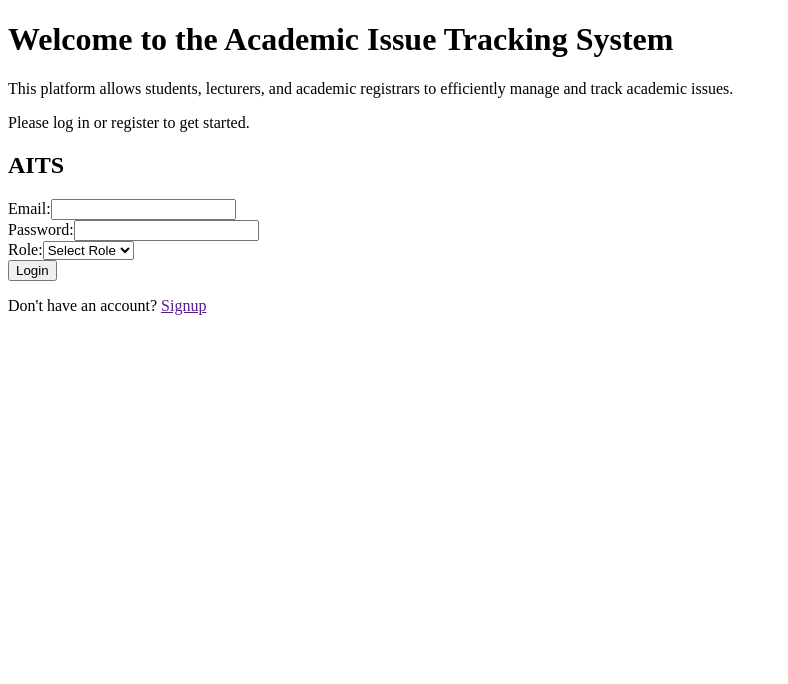
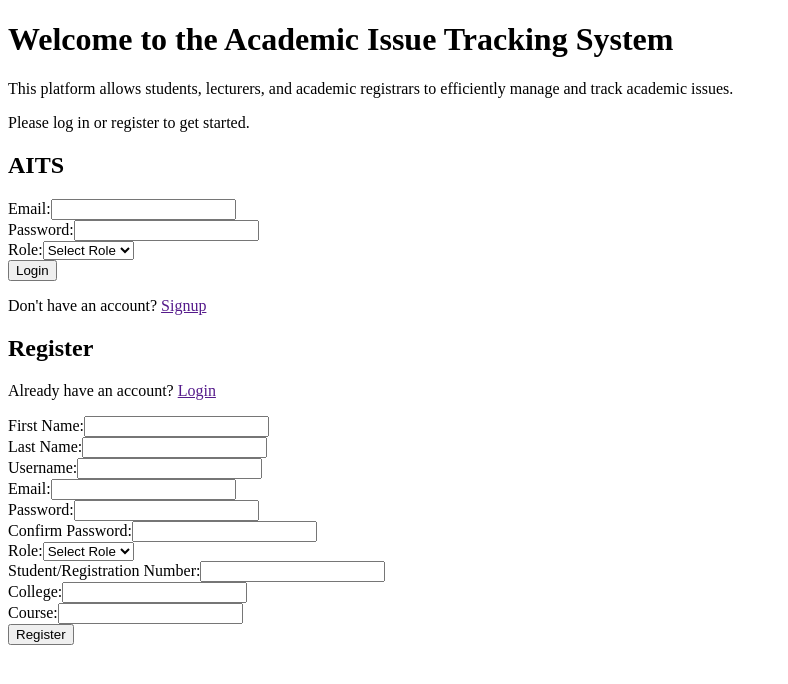
Before and after one commit to ArnoldPeterMukasa/AITS_GROUP_G, a React (Vite) app in the folder frontend_site/frontend/: page / in a window 1280 px wide. Shown: the top 684 px of the page, without its empty margins (0-788 px from the left). Built offline with nearby package versions, Linux system fonts and the light colour scheme.

Commit message:
i have registered the register page in app.jsx

```diff
--- a/frontend_site/frontend/src/App.jsx
+++ b/frontend_site/frontend/src/App.jsx
@@ -1,10 +1,12 @@
 import Home from "./components/Home";
 import LoginPage from "./components/LoginPage";
+import RegisterPage from "./components/Register";
 function App() {
   return (
     <div>
       <Home />
-      <LoginPage/>
+      <LoginPage />
+      <RegisterPage/>
     </div>
   );
 }
```
